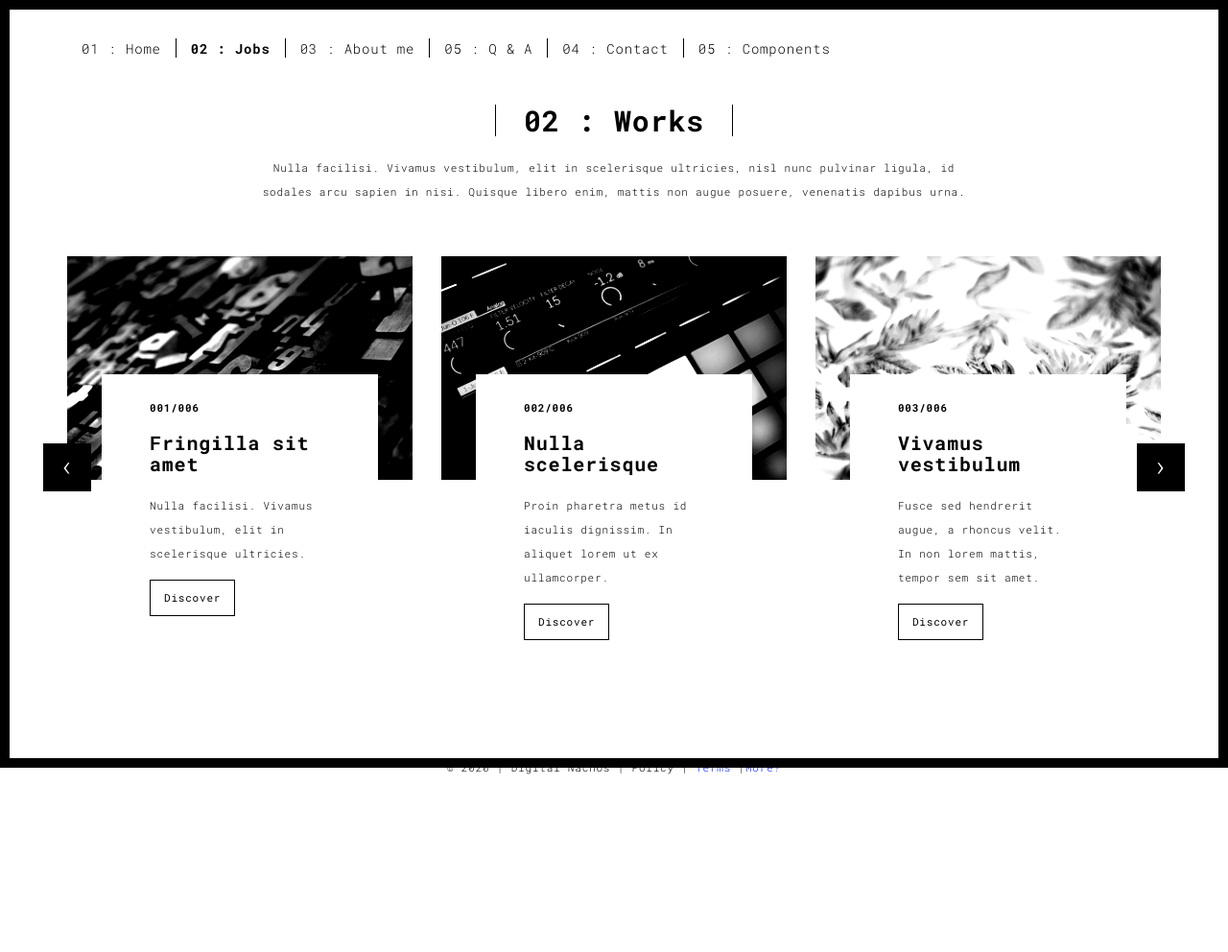
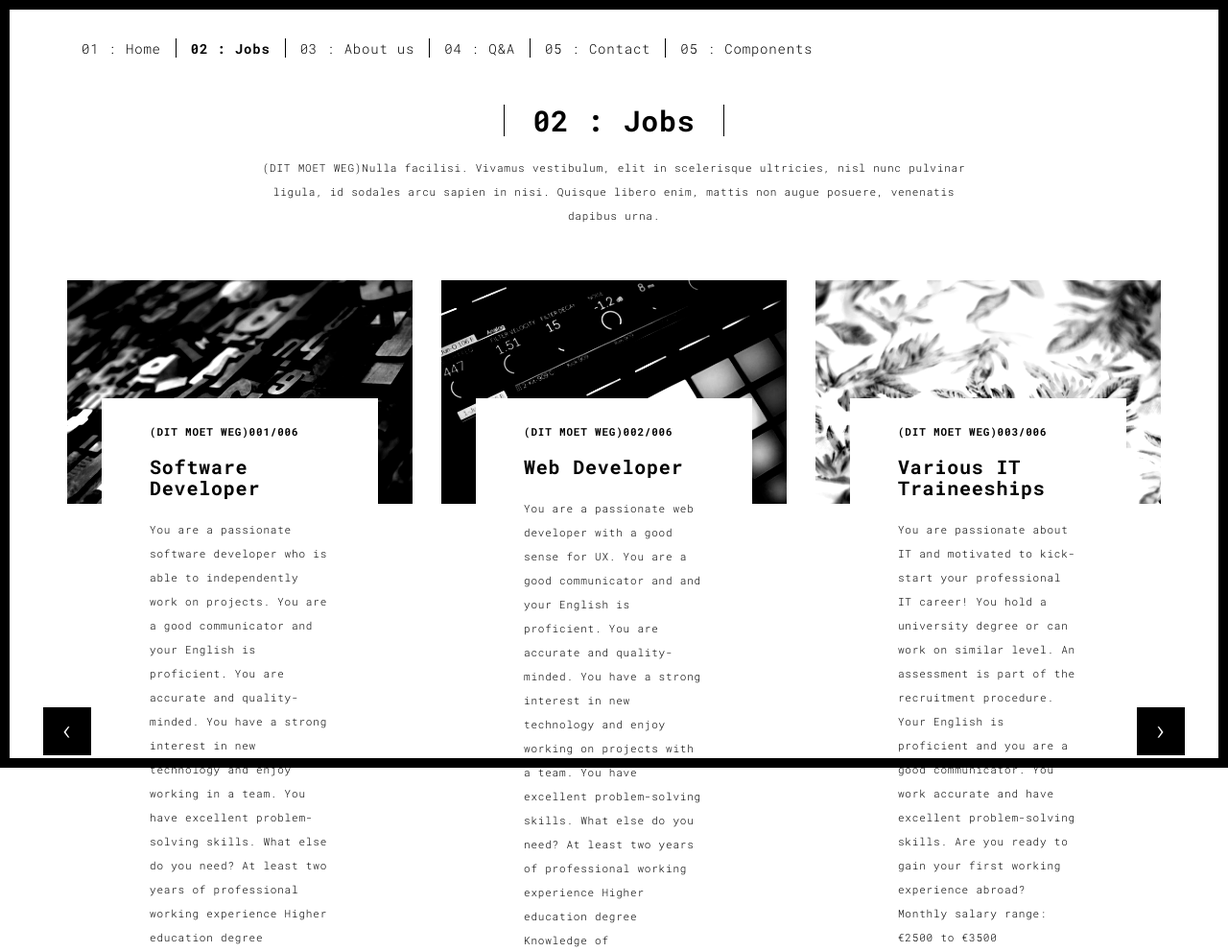
Before and after one commit to aneta-s/digitalnachos, a plain HTML site: page jobs.html in a window 1280 px wide. Shown: the top 992 px of the page at 96% size. Before the commit the page ends 837 px from the top, so only its background shows below. Drawn offline with Linux system fonts and the light colour scheme.

Commit message:
Update jobs.html

```diff
--- a/jobs.html
+++ b/jobs.html
@@ -39,9 +39,9 @@
         <ul class="nav navbar-nav ">
           <li><a href="./index.html" title="">01 : Home</a></li>
           <li><a href="./jobs.html" title="">02 : Jobs</a></li>
-          <li><a href="./about.html" title="">03 : About me</a></li>
-          <li><a href="./question-answer.html" title="">05 : Q & A</a></li>
-          <li><a href="./contact.html" title="">04 : Contact</a></li>
+          <li><a href="./about.html" title="">03 : About us</a></li>
+          <li><a href="./question-answer.html" title="">04 : Q&A</a></li>
+          <li><a href="./contact.html" title="">05 : Contact</a></li>
           <li><a href="./components.html" title="">05 : Components</a></li>
         </ul>
 
@@ -57,8 +57,8 @@
 
       <div class="col-sm-8 col-sm-offset-2 section-container-spacer">
         <div class="text-center">
-          <h1 class="h2">02 : Works</h1>
-          <p>Nulla facilisi. Vivamus vestibulum, elit in scelerisque ultricies, nisl nunc pulvinar ligula, id sodales arcu sapien in nisi. Quisque libero enim, mattis non augue posuere, venenatis dapibus urna.</p>
+          <h1 class="h2">02 : Jobs</h1>
+          <p>(DIT MOET WEG)Nulla facilisi. Vivamus vestibulum, elit in scelerisque ultricies, nisl nunc pulvinar ligula, id sodales arcu sapien in nisi. Quisque libero enim, mattis non augue posuere, venenatis dapibus urna.</p>
         </div>
       </div>
 
@@ -75,9 +75,18 @@
                         <img src="./assets/images/work01-hover.jpg" alt="" class="img-responsive">
                       </a>
                       <div class="card-container card-container-lg">
-                        <h4>001/006</h4>
-                        <h3>Fringilla sit amet</h3>
-                        <p>Nulla facilisi. Vivamus vestibulum, elit in scelerisque ultricies.</p>
+                        <h4>(DIT MOET WEG)001/006</h4>
+                        <h3>Software Developer</h3>
+                        <p>You are a passionate software developer who is able to independently work on projects. You are a good communicator and your English is proficient. You are accurate and quality-minded. You have a strong interest in new technology and enjoy working in a team. You have excellent problem-solving skills.
+
+What else do you need?
+At least two years of professional working experience
+Higher education degree
+Knowledge of C#/C++/.NET/HTML5/CSS3/Java/JS/PHP
+Experience with Python/MongoDB/Redis/Docker/Git/React.js/Node.js
+
+Monthly salary range: €3500 to €6000
+</p>
                         <a href="./work.html" title="" class="btn btn-default">Discover</a>
                       </div>
                     </div>
@@ -86,9 +95,18 @@
                         <img src="./assets/images/work02-hover.jpg" alt="" class="img-responsive">
                       </a>
                       <div class="card-container card-container-lg">
-                        <h4>002/006</h4>
-                        <h3>Nulla scelerisque</h3>
-                        <p>Proin pharetra metus id iaculis dignissim. In aliquet lorem ut ex ullamcorper.</p>
+                        <h4>(DIT MOET WEG)002/006</h4>
+                        <h3>Web Developer</h3>
+                        <p>You are a passionate web developer with a good sense for UX. You are a good communicator and and your English is proficient. You are accurate and quality-minded. You have a strong interest in new technology and enjoy working on projects with a team. You have excellent problem-solving skills.
+
+What else do you need?
+At least two years of professional working experience
+Higher education degree
+Knowledge of HTML5/CSS3/JS/Node.js/React.js/PHP/Magento/Angular/Vue.js
+Experience with Bootstrap/Git/SASS
+
+Monthly salary range: €3000 to €5000
+</p>
                         <a href="./work.html" title="" class="btn btn-default">Discover</a>
                       </div>
                     </div>
@@ -97,9 +115,14 @@
                         <img src="./assets/images/work03-hover.jpg" alt="" class="img-responsive">
                       </a>
                       <div class="card-container card-container-lg">
-                        <h4>003/006</h4>
-                        <h3>Vivamus vestibulum</h3>
-                        <p>Fusce sed hendrerit augue, a rhoncus velit. In non lorem mattis, tempor sem sit amet.</p>
+                        <h4>(DIT MOET WEG)003/006</h4>
+                        <h3>Various IT Traineeships</h3>
+                        <p>You are passionate about IT and motivated to kick-start your professional IT career! You hold a university degree or can work on similar level. An assessment is part of the recruitment procedure. Your English is proficient and you are a good communicator. You work accurate and have excellent problem-solving skills.
+
+Are you ready to gain your first working experience abroad?
+
+Monthly salary range: €2500 to €3500
+</p>
                         <a href="./work.html" title="" class="btn btn-default">Discover</a>
                       </div>
                     </div>
@@ -115,9 +138,9 @@
                       <img src="./assets/images/work02-hover.jpg" alt="Image" class="img-responsive">
                     </a>
                     <div class="card-container">
-                      <h4>004/006</h4>
-                      <h3>Nulla scelerisque</h3>
-                      <p>Proin pharetra metus id iaculis dignissim. In aliquet lorem ut ex ullamcorper.</p>
+                      <h4>(DIT MOET WEG)004/006</h4>
+                      <h3>(DIT MOET WEG)Nulla scelerisque</h3>
+                      <p>(DIT MOET WEG)Proin pharetra metus id iaculis dignissim. In aliquet lorem ut ex ullamcorper.</p>
                       <a href="./work.html" class="btn btn-default">Discover</a>
                     </div>
                   </div>
@@ -126,9 +149,9 @@
                         <img src="./assets/images/work01-hover.jpg" alt="Image" class="img-responsive">
                       </a>
                       <div class="card-container">
-                        <h4>005/006</h4>
-                        <h3>Fringilla sit amet</h3>
-                        <p>Nulla facilisi. Vivamus vestibulum, elit in scelerisque ultricies.</p>
+                        <h4>(DIT MOET WEG)005/006</h4>
+                        <h3>(DIT MOET WEG)Fringilla sit amet</h3>
+                        <p>(DIT MOET WEG)Nulla facilisi. Vivamus vestibulum, elit in scelerisque ultricies.</p>
                         <a href="./work.html" class="btn btn-default">Discover</a>
                       </div>
                     </div>
@@ -138,9 +161,9 @@
                         <img src="./assets/images/work03-hover.jpg" alt="Image" class="img-responsive">
                       </a>
                       <div class="card-container">
-                        <h4>006/006</h4>
-                        <h3>Vivamus vestibulum</h3>
-                        <p>Fusce sed hendrerit augue, a rhoncus velit. In non lorem mattis, tempor sem sit amet.</p>
+                        <h4>(DIT MOET WEG)006/006</h4>
+                        <h3>(DIT MOET WEG)Vivamus vestibulum</h3>
+                        <p>(DIT MOET WEG)Fusce sed hendrerit augue, a rhoncus velit. In non lorem mattis, tempor sem sit amet.</p>
                         <a href="./work.html" class="btn btn-default">Discover</a>
                       </div>
                     </div>
```
